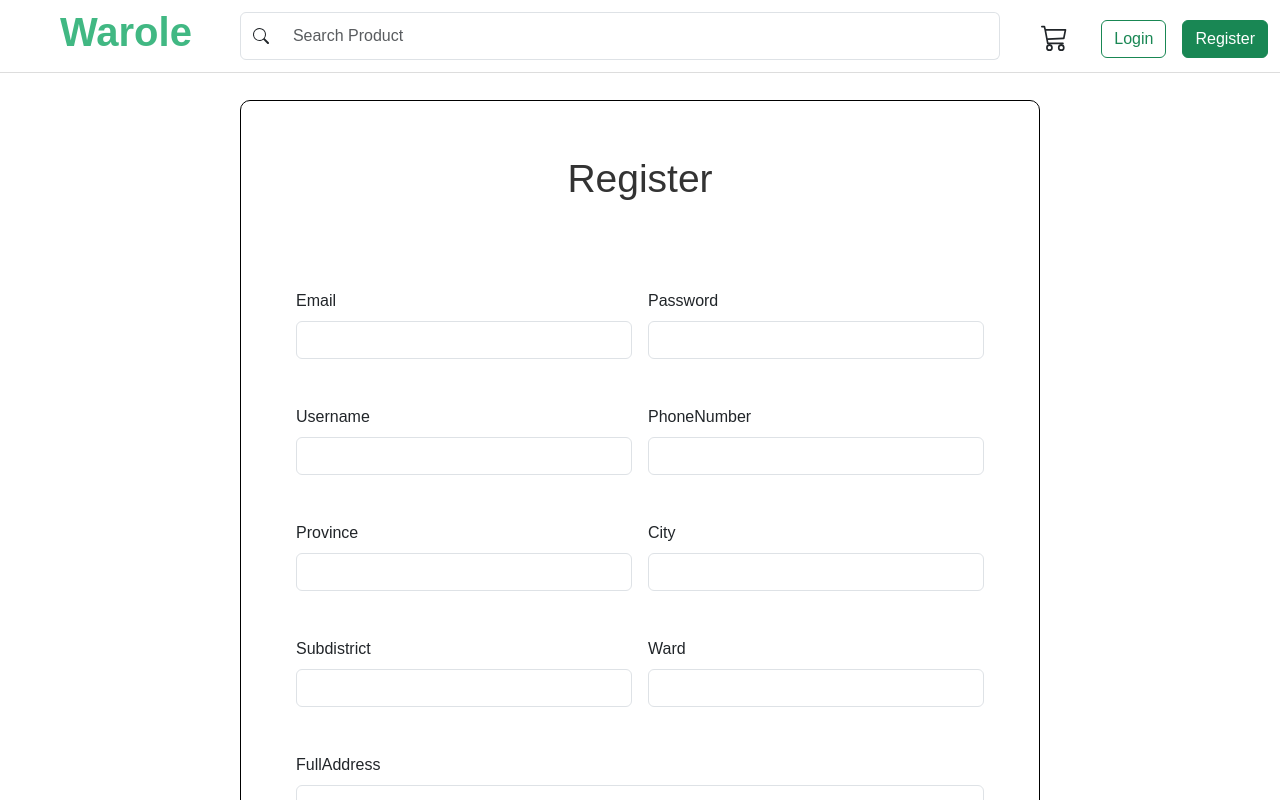
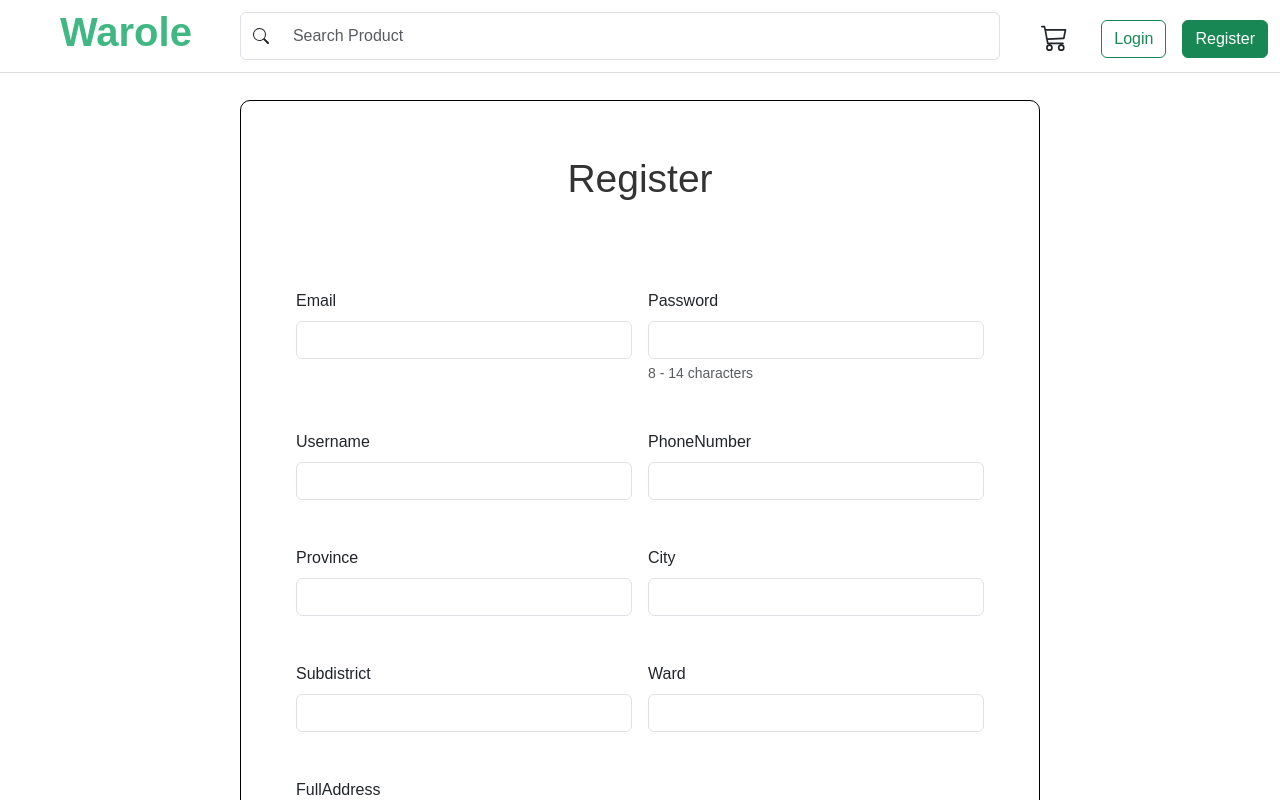
Before and after one commit to rifkyhilman/Warole-client, a Vue app: page /register in a window 1280 px wide. Shown: the top 800 px of the page. Built offline with nearby package versions, Linux system fonts and the light colour scheme.

Commit message:
:construction: Add required text password
add required text password

```diff
--- a/src/views/register/index.vue
+++ b/src/views/register/index.vue
@@ -11,6 +11,7 @@
                 <div class="col-md-6">
                     <label for="inputPassword4" class="form-label">Password</label>
                     <input v-model="inputPassword" type="password" class="form-control" id="inputPassword4" required>
+                    <div id="passwordRequired" class="form-text">8 - 14 characters</div>
                 </div>
                 <div class="col-md-6">
                     <label for="inputName" class="form-label">Username</label>
@@ -40,14 +41,6 @@
                     <label for="inputAddress" class="form-label">FullAddress</label>
                     <input v-model="inputFulladress" type="text" class="form-control" id="inputAddress" required>
                 </div>
-                <!-- <div class="col-12">
-                    <div class="form-check">
-                    <input class="form-check-input" type="checkbox" id="gridCheck">
-                    <label class="form-check-label" for="gridCheck">
-                        Check me out
-                    </label>
-                    </div>
-                </div> -->
                 <div class="col-12">
                     <button type="submit" class="btn btn-primary">Register</button>
                 </div>
```
